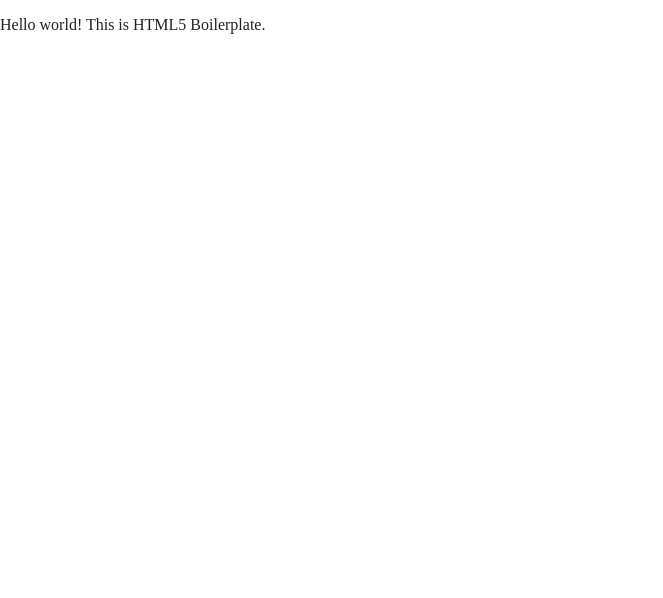
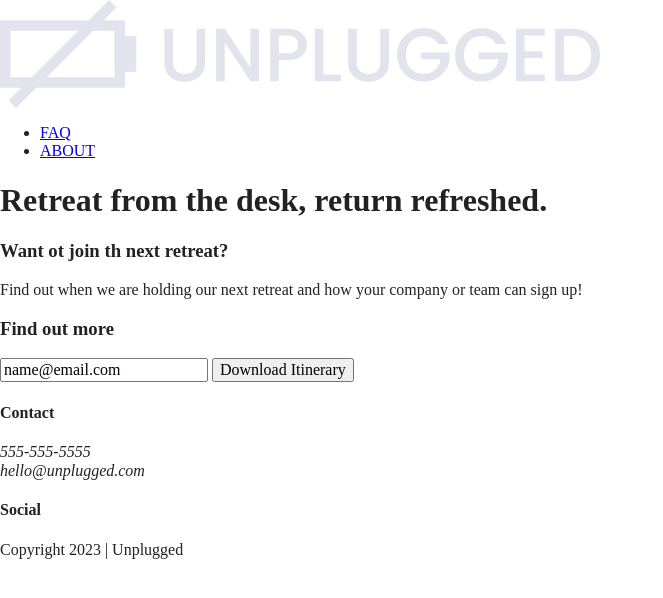
Before and after one commit to Dev-Wy/Unplugged, a website built with Parcel: page index.html in a window 1280 px wide. Shown: the whole page, without its empty margins (0-663 px from the left). Built offline with nearby package versions, Linux system fonts and the light colour scheme.

Commit message:
Header and footer and homepage html basic

```diff
--- a/index.html
+++ b/index.html
@@ -23,13 +23,73 @@
 </head>
 
 <body>
+  <!-- Add your site or application content here -->
 
-  <!-- Add your site or application content here -->
-  <p>Hello world! This is HTML5 Boilerplate.</p>
+  <header>
+    <div class="content-wrapper">
+      <a href="#">
+        <img src="unpluggedlogo.png" alt="unplugged logo">
+      </a>
+      <div class="header-divider"></div>
+      <nav>
+        <ul>
+          <li><a href="faq/index.html" target="_blank" rel="noopener">FAQ</a></li>
+          <li><a href="about/index.html" target="_blank" rel="noopener">ABOUT</a></li>
+        </ul>
+      </nav>
+    </div>
+  </header>
+
+  <main>
+    <section class="hero-area">
+      <div class="content-wrapper">
+        <h1>Retreat from the desk, return refreshed.</h1>
+      </div>
+    </section>
+
+    <aside>
+      <div class="content-wrapper">
+        <div class="form-description">
+          <h3>Want ot join th next retreat?</h3>
+          <p>Find out when we are holding our next retreat and how your company or team can sign up!</p>
+        </div>
+        <div class="form">
+          <h3>Find out more</h3>
+          <input type="text" name="name" value="name@email.com">
+          <input type="button" value="Download Itinerary">
+        </div>
+      </div>
+    </aside>
+  </main>
+
+  <footer>
+    <div class="content-wrapper">
+      <div class="footer-content">
+        <div class="contact">
+          <h4>Contact</h4>
+          <address>
+            <p>555-555-5555<br>
+            hello@unplugged.com</p>
+          </address>
+        </div>
+        <div class="social">
+          <h4>Social</h4>
+          <div class="social-icons">
+            <p><a href="https://www.facebook.com/yoursite" target="_blank" rel="noopener"></a></p>
+            <p><a href="https://twitter.com/yoursite" target="_blank" rel="noopener"></a></p>
+            <p><a href="https://instagram.com/yoursite" target="_blank" rel="noopener"></a></p>
+          </div>
+        </div>
+      </div>
+    </div>
+    <div class="copyright">
+      <p>Copyright 2023 | Unplugged</p>
+    </div>
+  </footer>
+
   <script src="js/vendor/modernizr-3.11.2.min.js"></script>
   <script src="js/plugins.js"></script>
   <script src="js/main.js"></script>
-
   <!-- Google Analytics: change UA-XXXXX-Y to be your site's ID. -->
   <script>
     window.ga = function () { ga.q.push(arguments) }; ga.q = []; ga.l = +new Date;
```
Also changed, not shown: about/index.html (+51 -1 lines), faq/index.html (+51 -1 lines).
